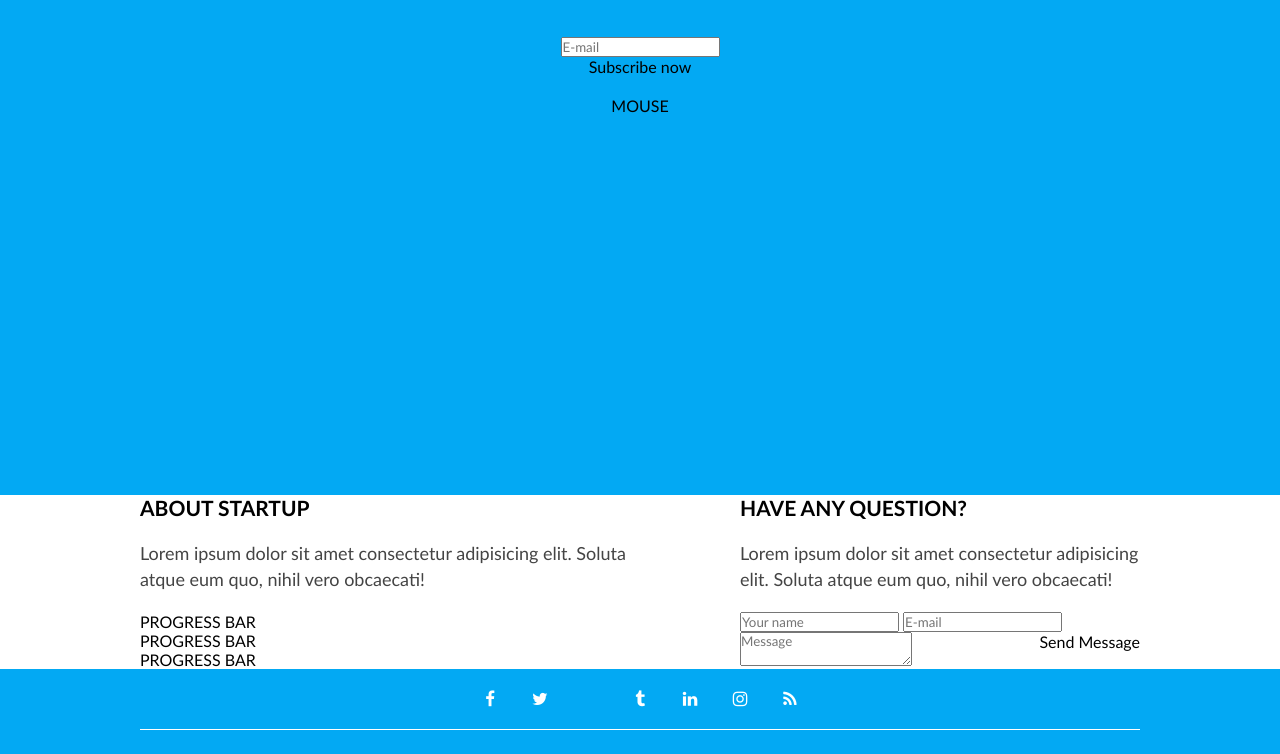
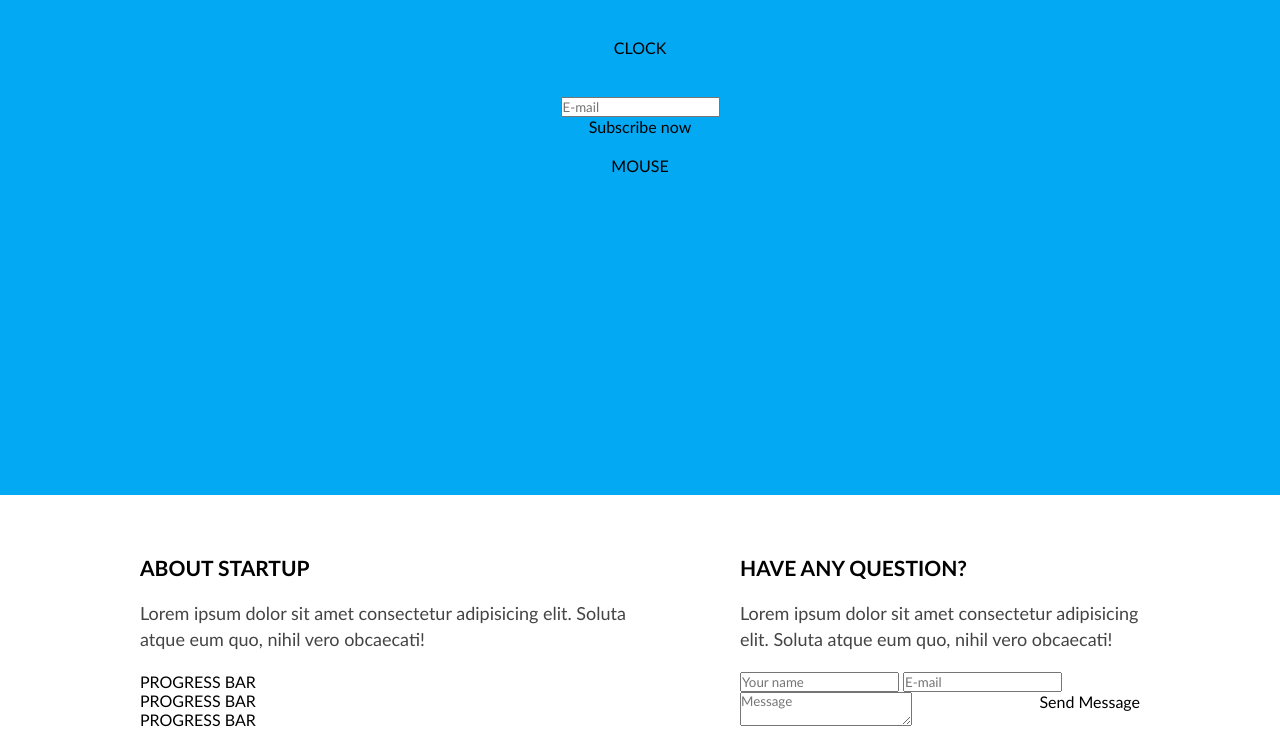
Before and after one commit to sezaite/8-coming-very-soon, a plain HTML site: page index.html in a window 1280 px wide. Shown: the part 305-1059 px from the top of the page. Drawn offline with Linux system fonts and the light colour scheme; a script that the page names is missing.

Commit message:
files added

```diff
--- a/css/custom.css
+++ b/css/custom.css
@@ -2,11 +2,11 @@
 
 .container.hero {
     background-image: url("../img/hero-image.jpg");
+    padding-bottom: var(--section-padding);
     background-size: cover;
     background-position: bottom center;
     background-attachment: fixed;
     min-height: 100vh;
-    padding-bottom: var(--section-padding);
 }
 
 footer.container {
--- a/css/layout.css
+++ b/css/layout.css
@@ -2,6 +2,7 @@
     display: grid;
     grid-template-columns: 1fr 200px 300px 300px 200px 1fr;
     width: 100%;
+    padding: calc(var(--section-padding) * 2) 0;
 }
 
 .container > .row-short {
--- a/index.html
+++ b/index.html
@@ -62,7 +62,7 @@
         <div class="row">
             <a href="#" target="_blank" class="fa fa-facebook" aria-hidden="true"></a>
             <a href="#" target="_blank" class="fa fa-twitter" aria-hidden="true"></a>
-            <a href="#" target="_blank" class="fa fa-dribble" aria-hidden="true"></a>
+            <a href="#" target="_blank" class="fa fa-dribbble" aria-hidden="true"></a>
             <a href="#" target="_blank" class="fa fa-tumblr" aria-hidden="true"></a>
             <a href="#" target="_blank" class="fa fa-linkedin" aria-hidden="true"></a>
             <a href="#" target="_blank" class="fa fa-instagram" aria-hidden="true"></a>
```
Also changed, not shown: js/components/clock/renderClock.js (added), js/components/socials/isInputValid.js (added), js/components/socials/isValidSocialItem.js (added), js/components/socials/renderSocials.js (added), js/data/socialsData.js (added), js/main.js (added).
